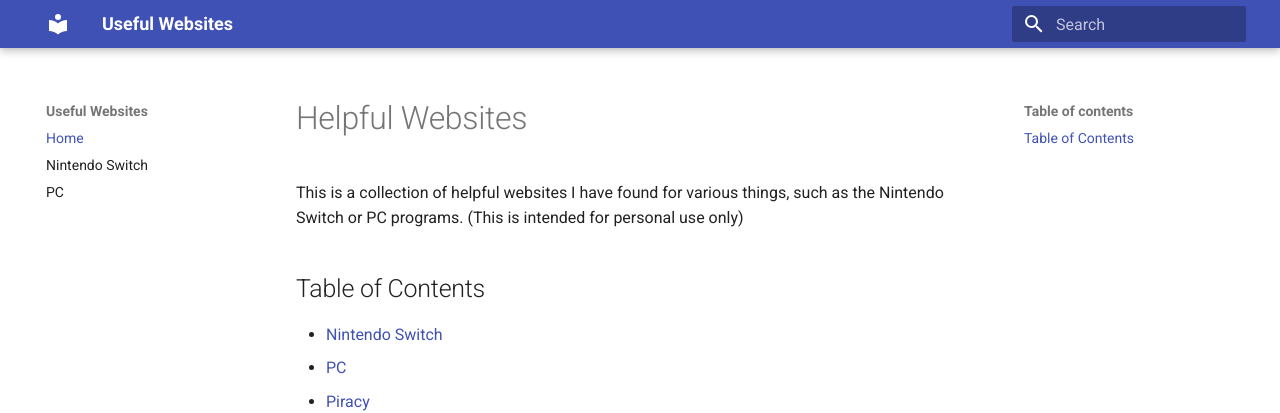
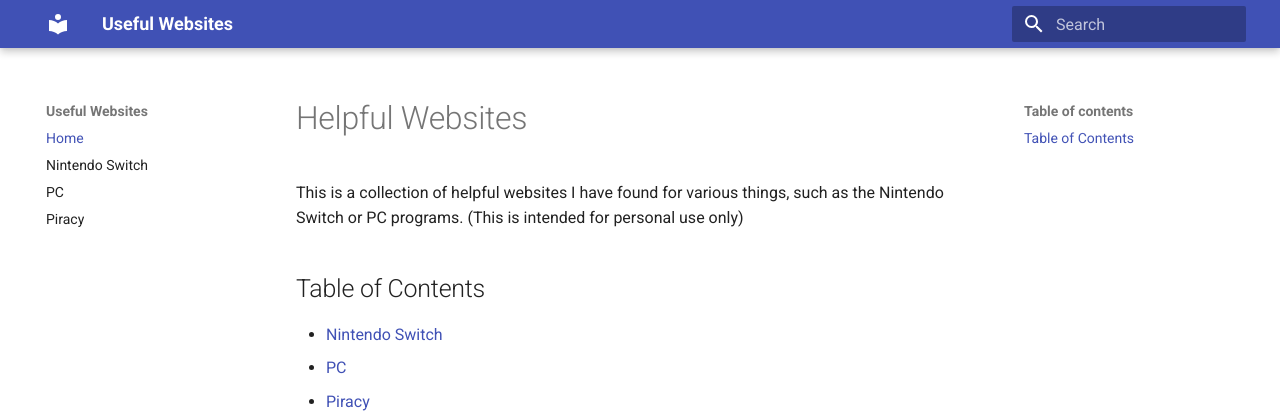
Before and after one commit to Supersonicboss1/Helpful-Websites-Supersonicboss1, an MkDocs documentation site: the page built from docs/index.md, in a window 1280 px wide. Shown: the top 413 px of the page. Built offline with MkDocs 1.6.1 and Material for MkDocs 9.7.7, drawn with Linux system fonts in a browser that asks for light colours.

Commit message:
mkdocs update

```diff
--- a/mkdocs.yml
+++ b/mkdocs.yml
@@ -4,3 +4,4 @@ nav:
   - Home: index.md
   - Nintendo Switch: nx.md
   - PC: pc.md
+  - Piracy: piracy.md
```
